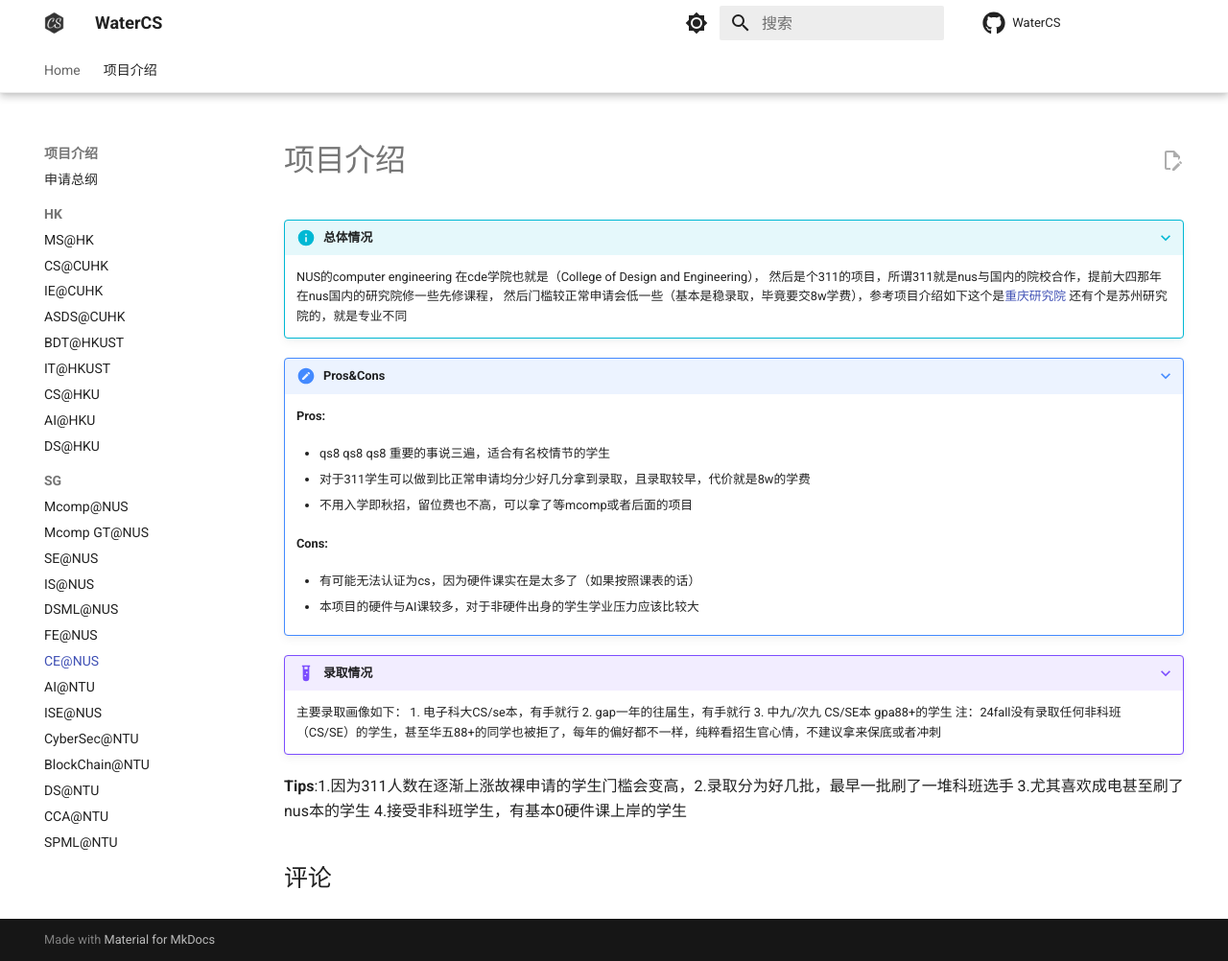
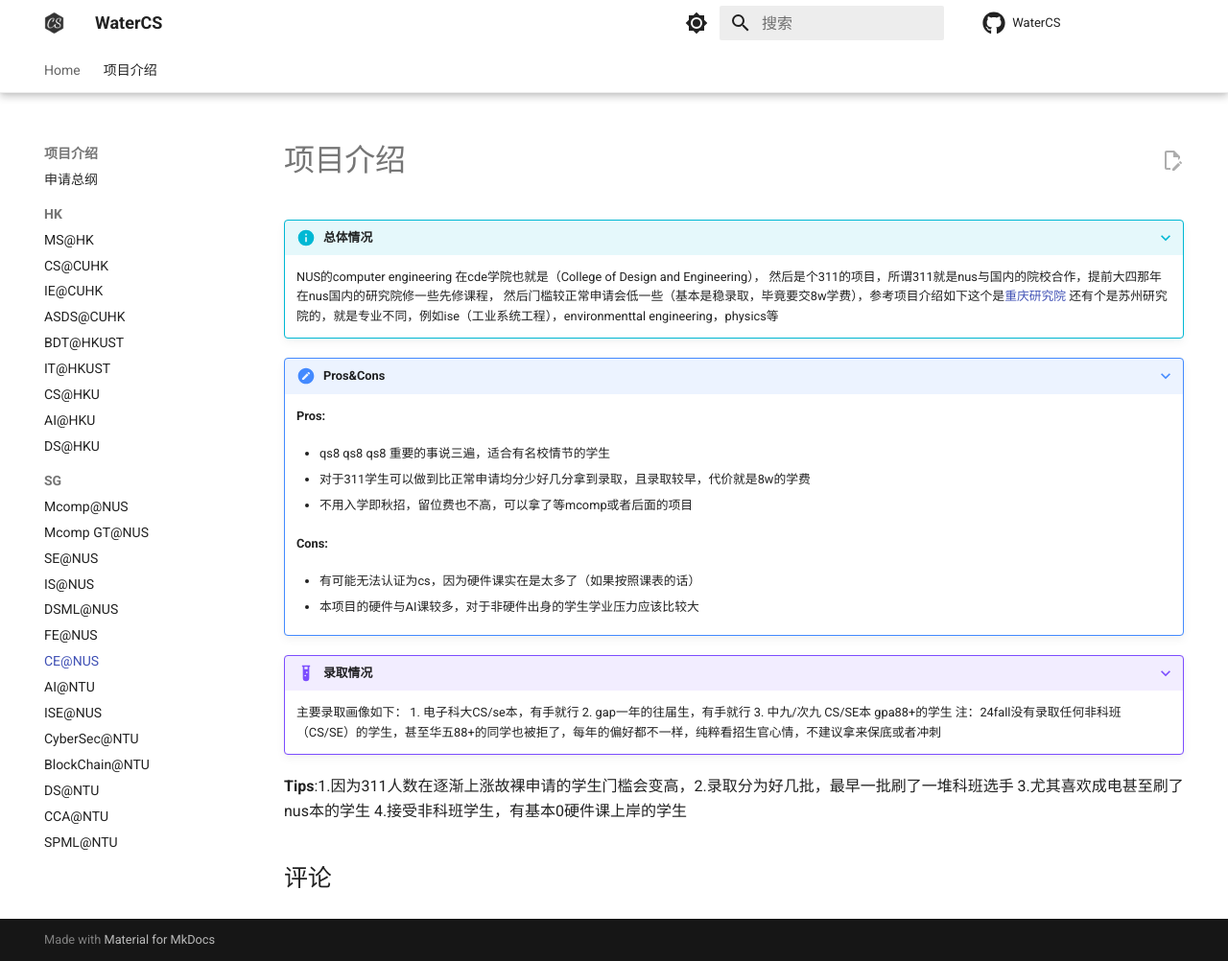
Before and after one commit to Water-CS-Application/WaterCS, an MkDocs documentation site: the page built from docs/Program/SG/T1.5/CE@NUS.md, in a window 1280 px wide and 1002 px high. Shown: the whole window at 96% size. Built offline with MkDocs 1.6.1 and Material for MkDocs 9.7.7, drawn with Linux system fonts in a browser that asks for light colours; comment, search, counter and statistics services are not loaded.

Commit message:
Update CE@NUS.md

```diff
--- a/docs/Program/SG/T1.5/CE@NUS.md
+++ b/docs/Program/SG/T1.5/CE@NUS.md
@@ -5,7 +5,7 @@
     NUS的computer engineering 在cde学院也就是（College of Design and Engineering），
     然后是个311的项目，所谓311就是nus与国内的院校合作，提前大四那年在nus国内的研究院修一些先修课程，
     然后门槛较正常申请会低一些（基本是稳录取，毕竟要交8w学费），参考项目介绍如下这个是[重庆研究院](http://www.nusricq.cn/education/edu2/)
-    还有个是苏州研究院的，就是专业不同
+    还有个是苏州研究院的，就是专业不同，例如ise（工业系统工程），environmenttal engineering，physics等
 
 ???+ note "Pros&Cons"
 
```
